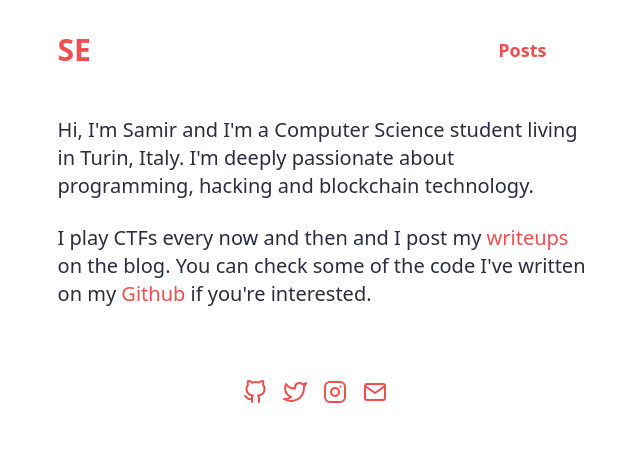
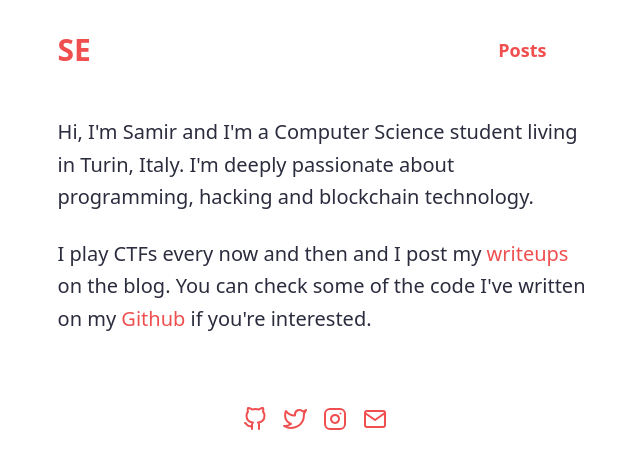
Before and after one commit to samirettali/blog, a Next.js app: page / in a window 1280 px wide. Shown: the top 468 px of the page, without its empty margins (317-957 px from the left). Built offline with nearby package versions, Linux system fonts and the light colour scheme; some icons are missing.

Commit message:
Added line height styling to home

```diff
--- a/styles/home.module.css
+++ b/styles/home.module.css
@@ -1,6 +1,7 @@
 .bio {
+	@apply text-xl;
 	@apply font-light;
-	@apply text-xl;
+	@apply leading-relaxed;
 }
 
 .bio p {
```
